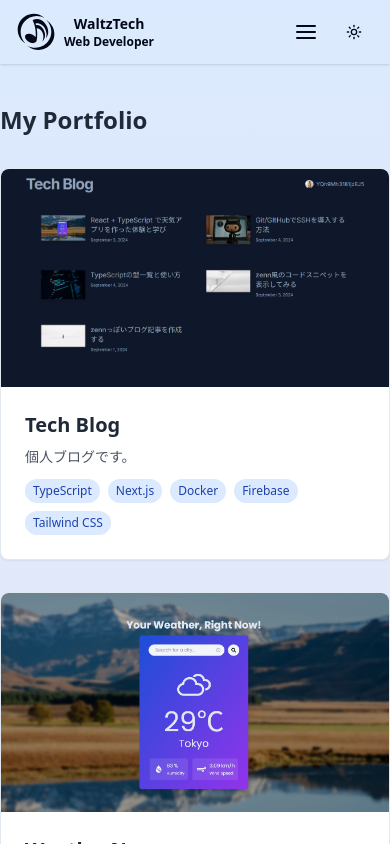
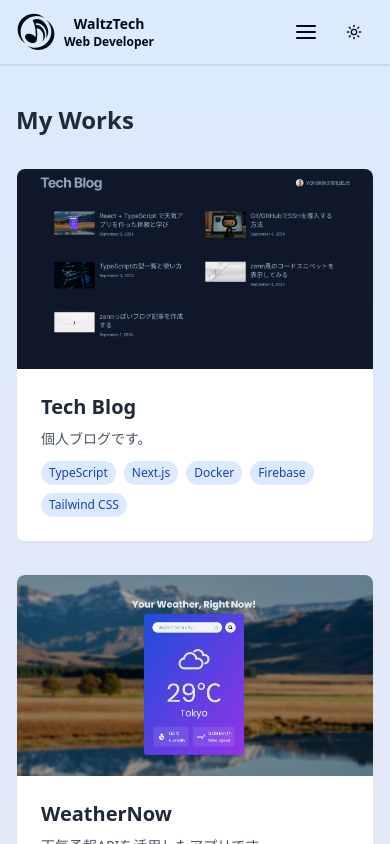
Before and after one commit to waltz29pf/microcms-nextjs-blog, a Next.js app: page /works in a window 390 px wide. Shown: the top 844 px of the page. Built offline with nearby package versions, Linux system fonts and the light colour scheme; a web font is replaced by a local one.

Commit message:
update: use client with sidebar

```diff
--- a/app/(main)/works/page.tsx
+++ b/app/(main)/works/page.tsx
@@ -12,9 +12,9 @@ const WorksPage = () => {
       animate={{ y: "0%" }}
       transition={{ duration: 1.4 }}
     >
-      <section className="min-h-screen container  py-10 mx-auto">
+      <section className="min-h-screen container px-4 md:px-0 py-10 mx-auto">
         <h1 className="text-2xl font-semibold text-gray-800 capitalize lg:text-3xl dark:text-white">
-          My Portfolio
+          My Works
         </h1>
         <div className="grid grid-cols-1 gap-8 mt-8 xl:mt-12 xl:gap-12 md:grid-cols-2 xl:grid-cols-3">
           {portfolioItems.map((portfolioItem) => (
--- a/app/components/layout/navigation/Sidebar.tsx
+++ b/app/components/layout/navigation/Sidebar.tsx
@@ -1,3 +1,5 @@
+"use client";
+
 import {
   Avatar,
   AvatarFallback,
@@ -22,7 +24,7 @@ interface SidebarProps {
   categoryCounts: CategoryCount[];
 }
 
-export default async function Sidebar({
+export default function Sidebar({
   archiveMonths,
   categoryCounts,
 }: SidebarProps): Promise<JSX.Element> {
```
